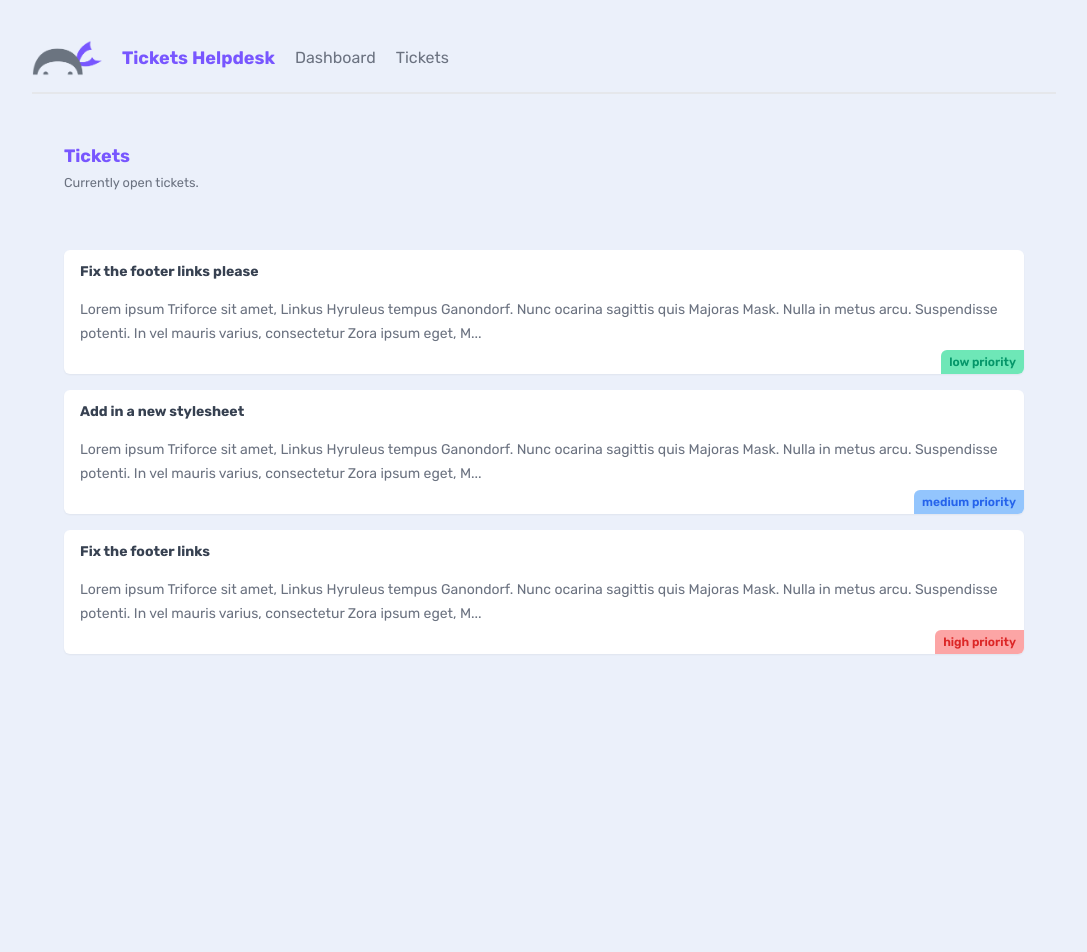
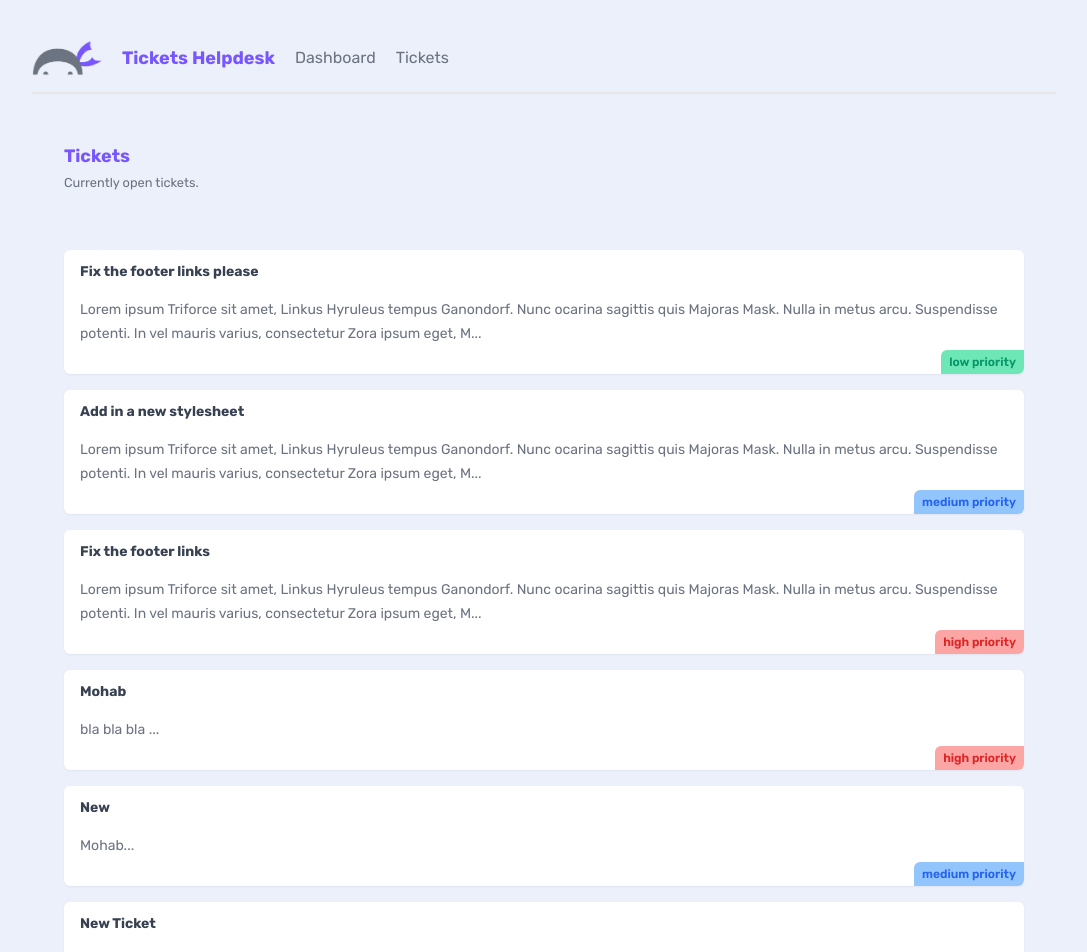
Before and after one commit to Mohab2000/TicketsApp-NextJS, a Next.js app: page /tickets in a window 1280 px wide. Shown: the top 952 px of the page, without its empty margins (96-1183 px from the left). Before the commit the page ends 800 px from the top, so only its background shows below. Built offline with nearby package versions, Linux system fonts and the light colour scheme; data requests are answered from the project's data file.

Commit message:
Added Create Ticket Route

```diff
--- a/_data/db.json
+++ b/_data/db.json
@@ -20,6 +20,27 @@
       "body": "Lorem ipsum Triforce sit amet, Linkus Hyruleus tempus Ganondorf. Nunc ocarina sagittis quis Majoras Mask. Nulla in metus arcu. Suspendisse potenti. In vel mauris varius, consectetur Zora ipsum eget, Master Sword porttitor urna. Fusce elementum urna elit, eget eleifend velit consectetur eget. Integer vel lobortis ipsum, vitae auctor Ocarina of Time. Donec sed urna dapibus, interdum magna a, eleifend magna. Curabitur tincidunt enim a neque volutpat. Phasellus auctor magna vel nunc pretium, ut volutpat justo tristique. Pellentesque cursus convallis mauris, in tempus enim tincidunt vitae.",
       "priority": "high",
       "user_email": "peach@netninja.dev"
+    },
+    {
+      "id": "f7c9",
+      "title": "Mohab",
+      "body": "bla bla bla ",
+      "priority": "high",
+      "user_email": "mohab@gmail.com"
+    },
+    {
+      "id": "c832",
+      "title": "New",
+      "body": "Mohab",
+      "priority": "medium",
+      "user_email": " mohab@gmail.com"
+    },
+    {
+      "id": "d5dc",
+      "title": "New Ticket",
+      "body": "Mohab",
+      "priority": "low",
+      "user_email": " mohab@gmail.com"
     }
   ]
 }
--- a/app/tickets/TicketList.jsx
+++ b/app/tickets/TicketList.jsx
@@ -1,7 +1,6 @@
 import Link from "next/link";
 
 async function getTickets() {
-  await new Promise((resolve) => setTimeout(resolve, 3000));
   const res = await fetch("http://localhost:4000/tickets", {
     next: {
       revalidate: 0, //no cache
--- /dev/null
+++ b/app/tickets/create/CreateForm.jsx
@@ -0,0 +1,68 @@
+"use client";
+import { useRouter } from "next/navigation";
+import { useState } from "react";
+import React from "react";
+
+export default function CreateForm() {
+  const router = useRouter();
+  const [title, setTitle] = useState("");
+  const [body, setBody] = useState("");
+  const [priority, setPriority] = useState("low");
+  const [isLoading, setIsLoading] = useState(false);
+
+  const handleSubmit = async (e) => {
+    e.preventDefault(); // do not refresh the page
+    setIsLoading(true);
+
+    const ticket = {
+      title,
+      body,
+      priority,
+      user_email: " mohab@gmail.com",
+    };
+    const res = await fetch("http://localhost:4000/tickets", {
+      method: "POST",
+      headers: { "Content-Type": "application/json" },
+      body: JSON.stringify(ticket),
+    });
+
+    if (res.status === 201) {
+      router.refresh();
+      router.push("/tickets");
+    }
+  };
+
+  return (
+    <form onSubmit={handleSubmit} className="w-1/2">
+      <label>
+        <span>Title:</span>
+        <input
+          required
+          type="text"
+          onChange={(e) => setTitle(e.target.value)}
+          value={title}
+        />
+      </label>
+      <label>
+        <span>Body:</span>
+        <textarea
+          required
+          type="text"
+          onChange={(e) => setBody(e.target.value)}
+          value={body}
+        />
+      </label>
+      <label>
+        <select onChange={(e) => setPriority(e.target.value)} value={priority}>
+          <option value="low">Low Priority</option>
+          <option value="medium">Medium Priority</option>
+          <option value="high"> High Priority</option>
+        </select>
+      </label>
+      <button className="btn-primary" disabled={isLoading}>
+        {isLoading && <span>Adding...</span>}
+        {!isLoading && <span>Add Ticket</span>}
+      </button>
+    </form>
+  );
+}
--- /dev/null
+++ b/app/tickets/create/page.jsx
@@ -0,0 +1,10 @@
+import React from "react";
+import CreateForm from "./CreateForm";
+export default function CreateTicket() {
+  return (
+    <main>
+      <h2 className="text-primary text-center">Add a New Ticket</h2>
+      <CreateForm />
+    </main>
+  );
+}
```
